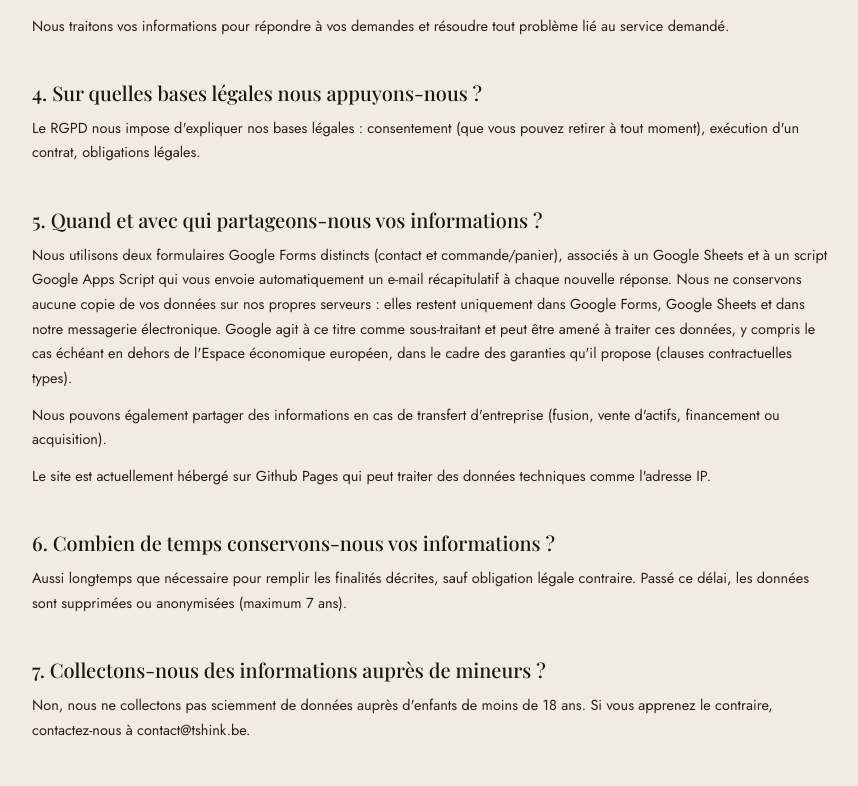
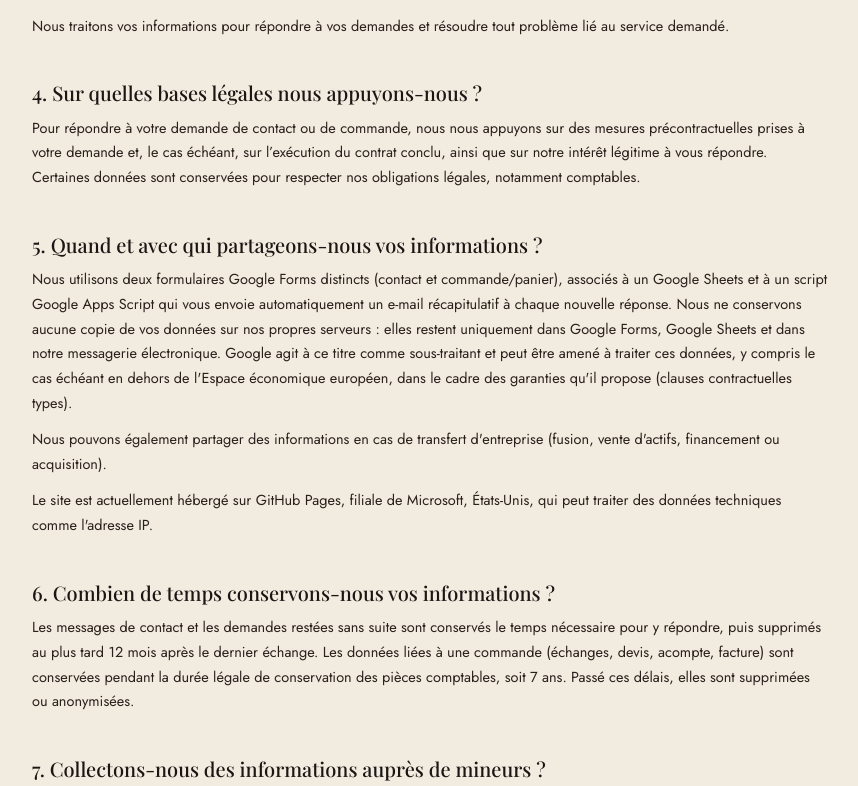
Before and after one commit to gdubois-itales/tshink-website, a Next.js app: page /mentions-legales in a window 1280 px wide. Shown: the part 905-1691 px from the top of the page, without its empty margins (370-1228 px from the left). Built offline with nearby package versions, Linux system fonts and the light colour scheme.

Commit message:
content: update content privacy policy

```diff
--- a/app/mentions-legales/page.tsx
+++ b/app/mentions-legales/page.tsx
@@ -14,7 +14,7 @@ export default function MentionsLegalesPage() {
             Dernière mise à jour : 13 octobre 2026
           </p>
           <p style={{ marginTop: 26, maxWidth: 760, fontSize: 15, color: "var(--ink)" }}>
-            Cette politique de confidentialité pour TshinK (marque exploitée par
+            Ces mentions légales et cette politique de confidentialité pour TshinK (marque exploitée par
             I-Tales SRL) décrit comment et pourquoi nous traitons vos
             informations personnelles lorsque vous utilisez nos services,
             notamment lorsque vous visitez notre site ou interagissez avec
@@ -96,9 +96,11 @@ export default function MentionsLegalesPage() {
 
               <h2 id="l4">4. Sur quelles bases légales nous appuyons-nous ?</h2>
               <p>
-                Le RGPD nous impose d&apos;expliquer nos bases légales :
-                consentement (que vous pouvez retirer à tout moment), exécution
-                d&apos;un contrat, obligations légales.
+                Pour répondre à votre demande de contact ou de commande,
+                nous nous appuyons sur des mesures précontractuelles prises à votre demande
+                et, le cas échéant, sur l’exécution du contrat conclu, ainsi que sur notre intérêt
+                légitime à vous répondre. Certaines données sont conservées pour respecter
+                nos obligations légales, notamment comptables.
               </p>
 
               <h2 id="l5">5. Quand et avec qui partageons-nous vos informations ?</h2>
@@ -120,15 +122,17 @@ export default function MentionsLegalesPage() {
                 financement ou acquisition).
               </p>
               <p>
-                Le site est actuellement hébergé sur Github Pages qui peut traiter
-                des données techniques comme l&apos;adresse IP.
+                Le site est actuellement hébergé sur GitHub Pages, filiale de Microsoft, États-Unis,
+                qui peut traiter des données techniques comme l&apos;adresse IP.
               </p>
 
               <h2 id="l6">6. Combien de temps conservons-nous vos informations ?</h2>
               <p>
-                Aussi longtemps que nécessaire pour remplir les finalités
-                décrites, sauf obligation légale contraire. Passé ce délai, les
-                données sont supprimées ou anonymisées (maximum 7 ans).
+                Les messages de contact et les demandes restées sans suite sont conservés
+                le temps nécessaire pour y répondre, puis supprimés au plus tard 12 mois après
+                le dernier échange. Les données liées à une commande (échanges, devis, acompte, facture)
+                sont conservées pendant la durée légale de conservation des pièces comptables, soit 7 ans.
+                Passé ces délais, elles sont supprimées ou anonymisées.
               </p>
 
               <h2 id="l7">7. Collectons-nous des informations auprès de mineurs ?</h2>
```
